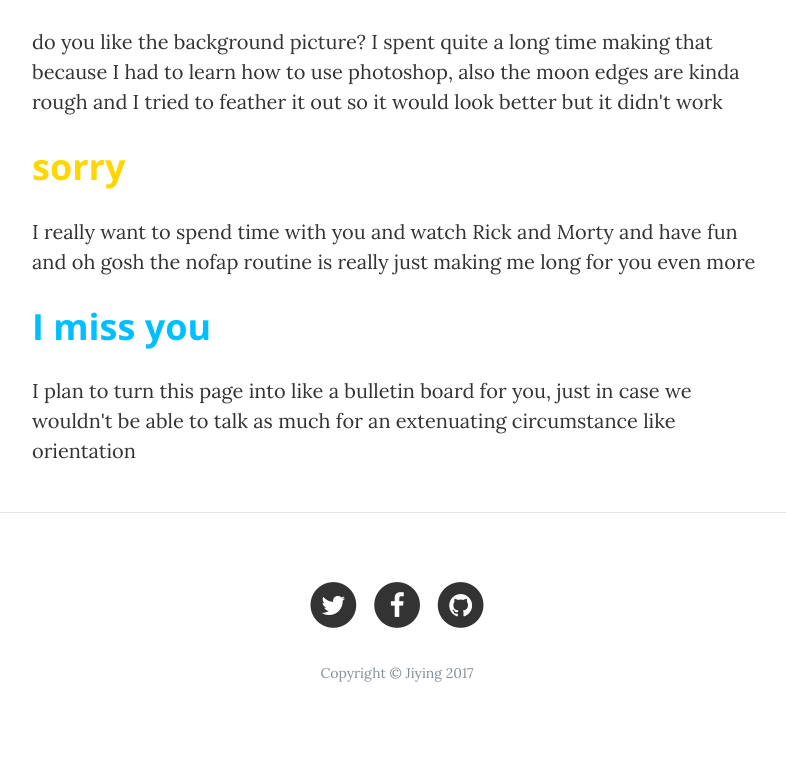
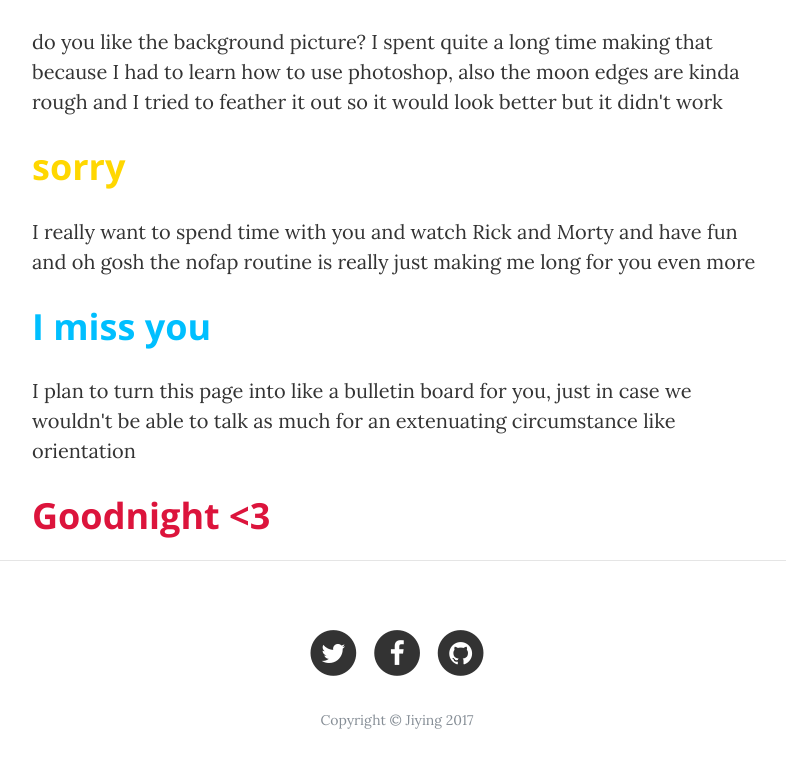
Before and after one commit to jiyingqi/jiyingqi.github.io, a website: page scss/horb/alyssahome.html in a window 1280 px wide. Shown: the part 887-1655 px from the top of the page, without its empty margins (243-1029 px from the left). Drawn offline with nearby package versions, Linux system fonts and the light colour scheme; files that its build step writes are made by us from their sources.

Commit message:
initial commits

```diff
--- a/scss/horb/alyssahome.html
+++ b/scss/horb/alyssahome.html
@@ -93,6 +93,7 @@
           <p>
             I plan to turn this page into like a bulletin board for you, just in case we wouldn't be able to talk as much for an extenuating circumstance like orientation
           </p>
+          <h2 style="color:Crimson" class="section-heading">Goodnight <3</h2>
         </div>
       </div>
     </div>
```
